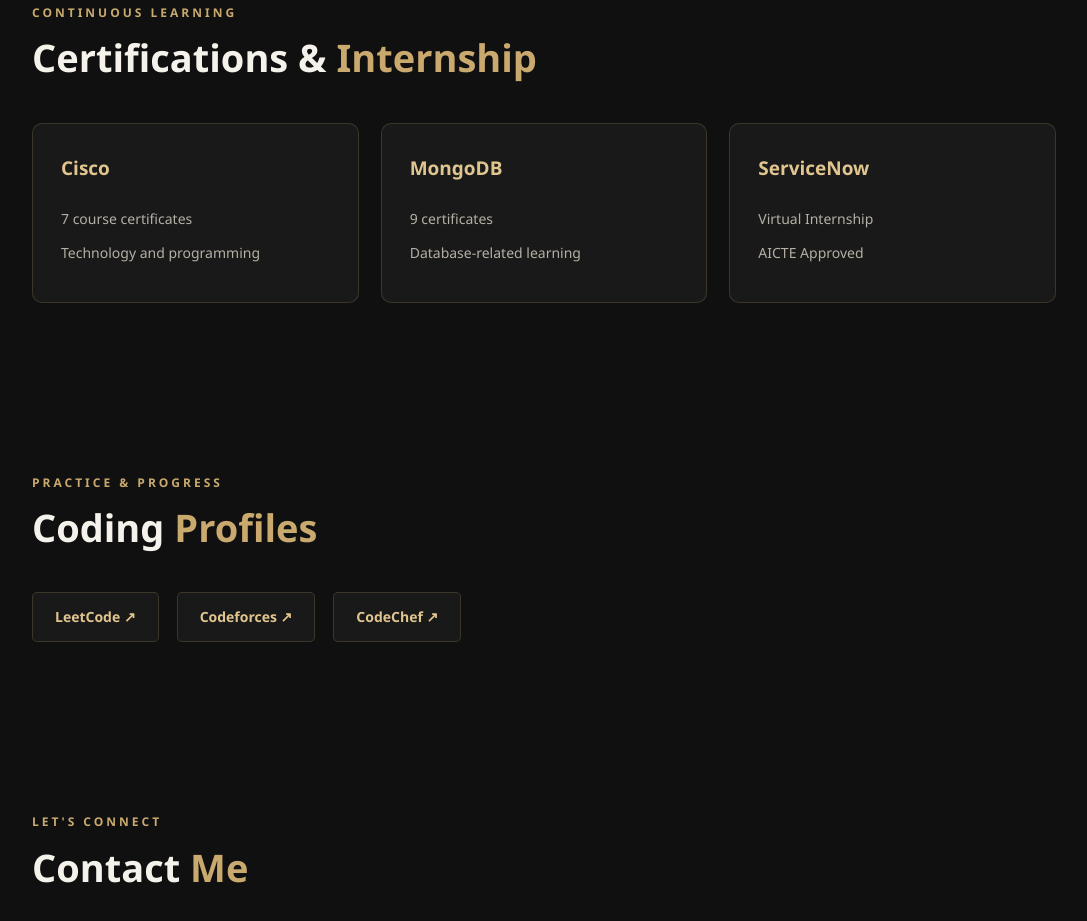
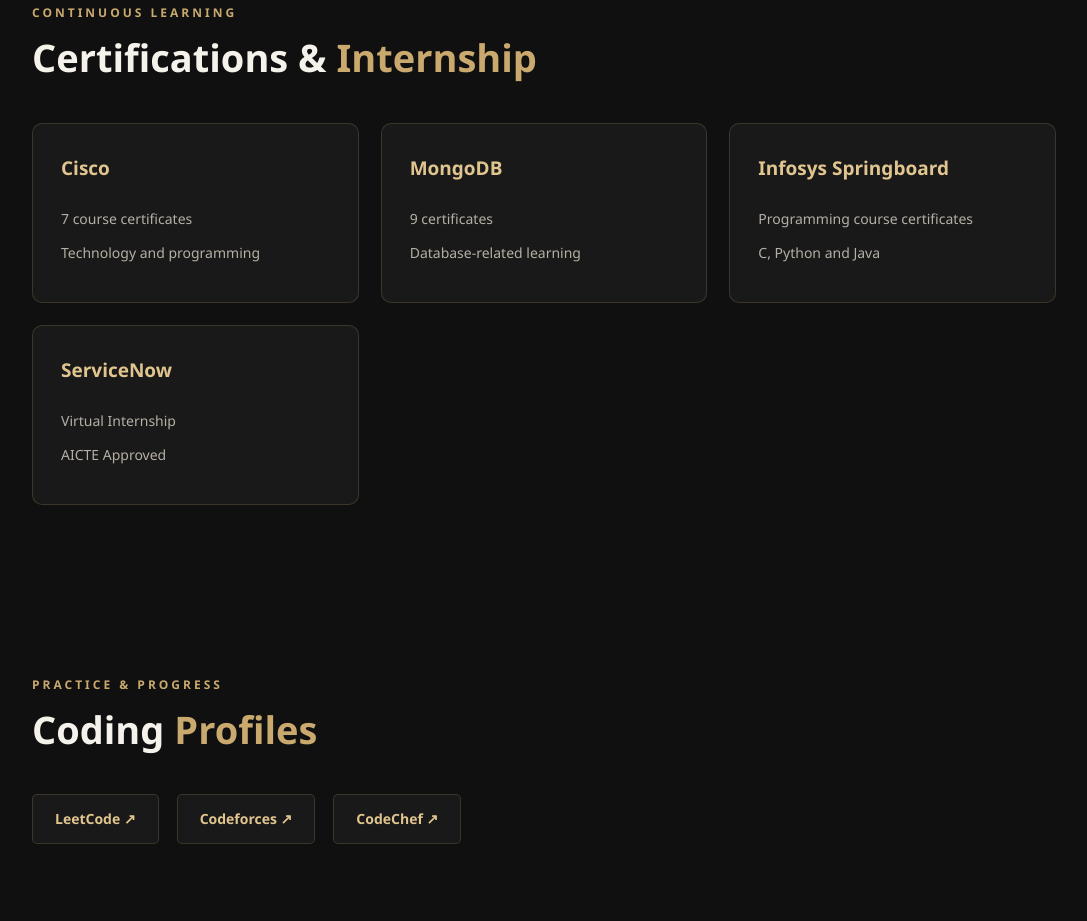
Before and after one commit to Malathi-code/malathi-portfolio, a plain HTML site: page index.html in a window 1280 px wide. Shown: the part 3298-4219 px from the top of the page, without its empty margins (96-1183 px from the left). Drawn offline with Linux system fonts and the light colour scheme.

Commit message:
Add Infosys Springboard certificates

```diff
--- a/index.html
+++ b/index.html
@@ -221,6 +221,7 @@
 
     </section>
 
+
 <!-- CERTIFICATIONS AND INTERNSHIP -->
 <section class="section certifications" id="certifications">
 
@@ -241,6 +242,12 @@
             <h3>MongoDB</h3>
             <p>9 certificates</p>
             <p>Database-related learning</p>
+        </div>
+
+        <div class="skill-card">
+            <h3>Infosys Springboard</h3>
+            <p>Programming course certificates</p>
+            <p>C, Python and Java</p>
         </div>
 
         <div class="skill-card">
```
Lines whose indentation alone changed are shown as unchanged.
